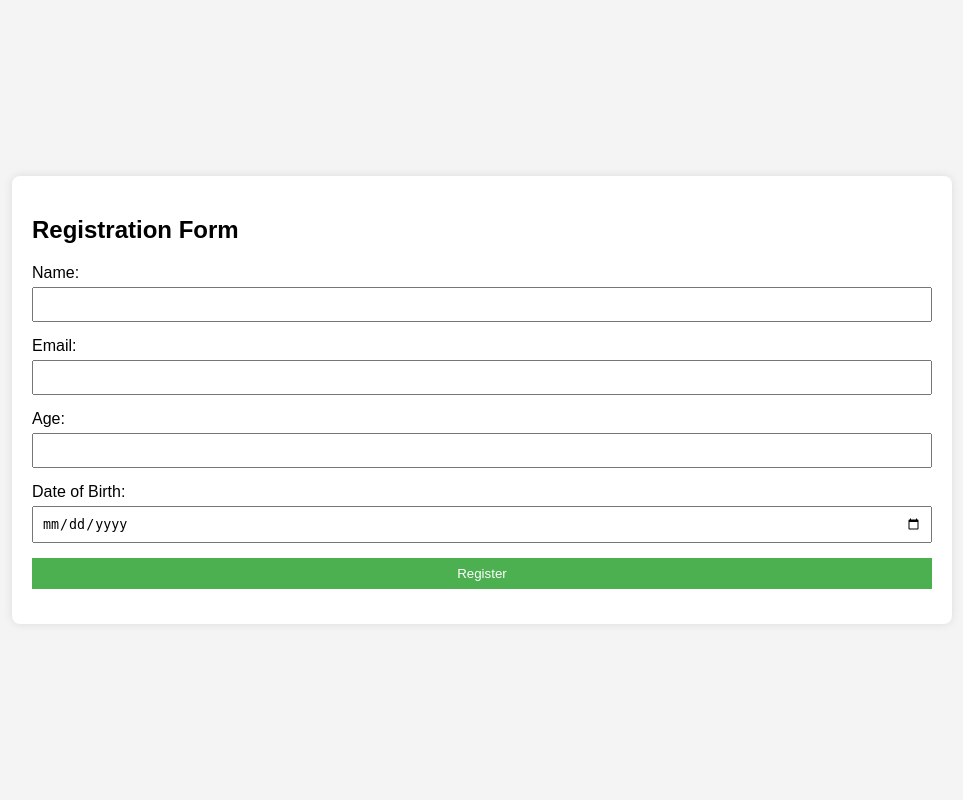
After one commit to Pratham3006/Django, a Django app: page /Register in a window 1280 px wide. The commit adds this page. Shown: the whole page, without its empty margins (158-1121 px from the left). Run offline with Django 5.2, Linux system fonts and the light colour scheme.

Commit message:
Routing and data acquistion

```diff
--- a/textutils/templates/Analyze.html
+++ b/textutils/templates/Analyze.html
@@ -7,6 +7,9 @@
 <body>
 <h1 style="text-align:center">Your Text is ....{{purpose}}</h1>
 <p>{{analyzed_text}}</p>
-
+<p>name:{{name}}</p>
+<p>email:{{email}}</p>
+<p>dob:{{dob}}</p>
+<p>age:{{age}}</p>
 </body>
 </html>
--- /dev/null
+++ b/textutils/templates/Form.html
@@ -0,0 +1,77 @@
+<!DOCTYPE html>
+<html lang="en">
+<head>
+    <meta charset="UTF-8">
+    <meta name="viewport" content="width=device-width, initial-scale=1.0">
+    <title>Registration Form</title>
+    <style>
+        body {
+            font-family: Arial, sans-serif;
+            background-color: #f4f4f4;
+            margin: 0;
+            padding: 0;
+            display: flex;
+            justify-content: center;
+            align-items: center;
+            height: 100vh;
+        }
+        .container {
+            background-color: white;
+            padding: 20px;
+            border-radius: 8px;
+            box-shadow: 0 0 10px rgba(0, 0, 0, 0.1);
+            width:900px
+        }
+        h2 {
+            margin-bottom: 20px;
+        }
+        .form-group {
+            margin-bottom: 15px;
+        }
+        .form-group label {
+            display: block;
+            margin-bottom: 5px;
+        }
+        .form-group input {
+            width: 100%;
+            padding: 8px;
+            box-sizing: border-box;
+        }
+        .form-group input[type="submit"] {
+            background-color: #4CAF50;
+            color: white;
+            border: none;
+            cursor: pointer;
+        }
+        .form-group input[type="submit"]:hover {
+            background-color: #45a049;
+        }
+    </style>
+</head>
+<body>
+    <div class="container">
+        <h2>Registration Form</h2>
+        <form action="/Analyze" method="get">
+            <div class="form-group">
+                <label for="name">Name:</label>
+                <input type="text" id="name" name="name" required>
+            </div>
+            <div class="form-group">
+                <label for="email">Email:</label>
+                <input type="email" id="email" name="email" required>
+            </div>
+            <div class="form-group">
+                <label for="age">Age:</label>
+                <input type="number" id="age" name="age" required>
+            </div>
+            <div class="form-group">
+                <label for="dob">Date of Birth:</label>
+                <input type="date" id="dob" name="dob" required>
+            </div>
+            <div class="form-group">
+                <input type="submit" value="Register">
+            </div>
+        </form>
+    </div>
+</body>
+</html>
--- a/textutils/textutils/urls.py
+++ b/textutils/textutils/urls.py
@@ -25,5 +25,6 @@ urlpatterns = [
     path('about/info',views.info,name='info'),
     path('remove',views.removepunc,name='removepunc'),
     path('Caps',views.capfirst,name='capfirst'),
-    path('Analyze',views.analyze,name='analyze')
+    path('Analyze',views.analyze,name='analyze'),
+    path('Register',views.registartion,name='registartion')
 ]
--- a/textutils/textutils/views.py
+++ b/textutils/textutils/views.py
@@ -71,6 +71,11 @@ def capfirst(request):
 def analyze(request):
     text=request.GET.get('text','default')
     removepunch=request.GET.get('removepunch','default');
+    name = request.GET.get('name', 'default');
+    email = request.GET.get('email', 'default');
+    age = request.GET.get('age', 'default');
+    dob = request.GET.get('dob', 'default');
+    print(name, email, age, dob);
     print(removepunch)
     punctuations = '''!()-[]{};:'"\,<>./?@#$%^&*_~''';
     analyzed=""
@@ -78,5 +83,7 @@ def analyze(request):
         if char not in punctuations:
             analyzed=analyzed+char
 
-    params={'purpose':'Removed Punctuation','analyzed_text':analyzed}
+    params={'purpose':'Removed Punctuation','analyzed_text':analyzed,'name': name, 'email': email, 'age': age, 'dob': dob}
     return render(request,"Analyze.html",params);
+def registartion(request):
+    return render(request,'Form.html');
```
Also changed, not shown: textutils/templates/result.html (added, +15 -0 lines).
